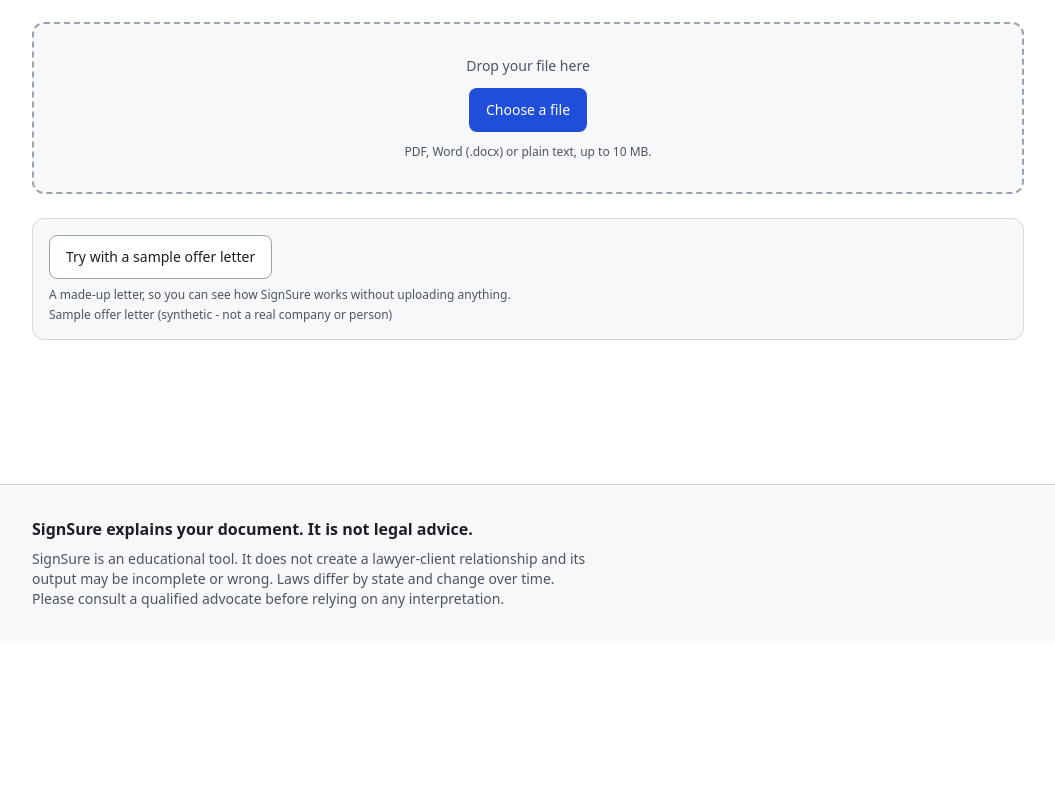
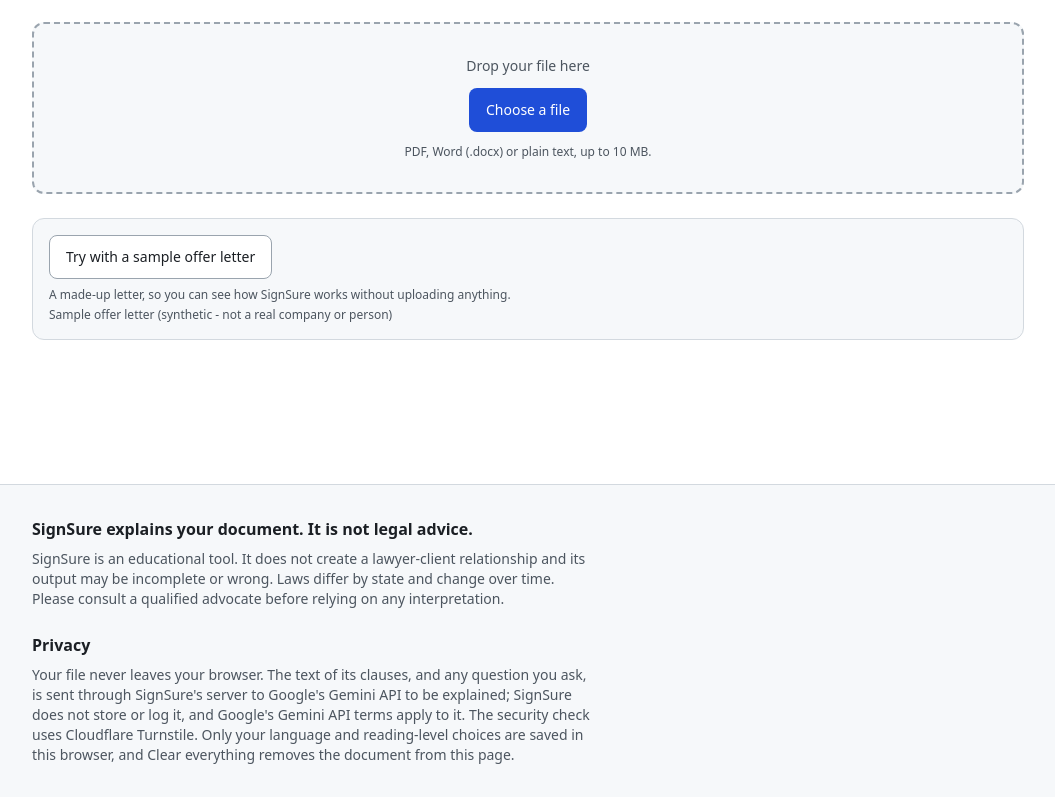
Before and after one commit to Mirdula18/SignSure, a React (Vite) app: page / in a window 1280 px wide. Shown: the part 534-1331 px from the top of the page, without its empty margins (112-1167 px from the left). Before the commit the page ends 1175 px from the top, so only its background shows below. Built offline with nearby package versions, Linux system fonts and the light colour scheme.

Commit message:
fix(privacy): say plainly that clause text goes to Google's Gemini API, and add a privacy note

```diff
--- a/index.html
+++ b/index.html
@@ -15,8 +15,8 @@
   <body>
     <div id="root"></div>
     <noscript>
-      SignSure needs JavaScript because your document is read inside your own browser and never
-      uploaded.
+      SignSure needs JavaScript because your file is read inside your own browser. Only its clause
+      text is sent for analysis.
     </noscript>
     <script type="module" src="/src/main.tsx"></script>
   </body>
--- a/src/components/AppFooter.tsx
+++ b/src/components/AppFooter.tsx
@@ -9,6 +9,11 @@
           {t('app.disclaimerShort')}
         </h2>
         <p className="prose-measure">{t('app.footerNote')}</p>
+
+        <h2 id="privacy" className="mt-6 mb-2 text-base font-semibold text-ink">
+          {t('app.privacy')}
+        </h2>
+        <p className="prose-measure">{t('app.privacyNote')}</p>
       </div>
     </footer>
   );
```
Also changed, not shown: 1 other file (tests, documents, lock files or other folders).
